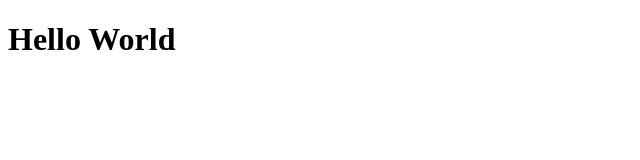
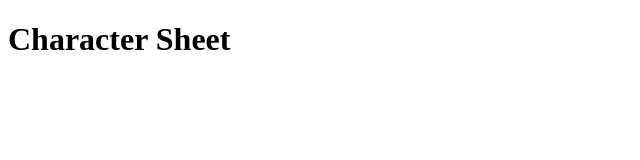
Before and after one commit to ShadesofEastwood/Character-Sheet, a plain HTML site: page index.html in a window 1280 px wide. Shown: the whole page, without its empty margins (0-640 px from the left). Drawn offline with Linux system fonts and the light colour scheme.

Commit message:
Added title

```diff
--- a/index.html
+++ b/index.html
@@ -4,11 +4,11 @@
     <meta charset="UTF-8">
     <meta http-equiv="X-UA-Compatible" content="IE=edge">
     <meta name="viewport" content="width=device-width, initial-scale=1.0">
-    <title>Document</title>
+    <title>Character Sheet</title>
     <link href="style.css" rel="stylesheet">
 </head>
 <body>
-    <h1>Hello World</h1>
+    <h1>Character Sheet</h1>
     <script src="app.js"></script>
 </body>
 </html>
```
